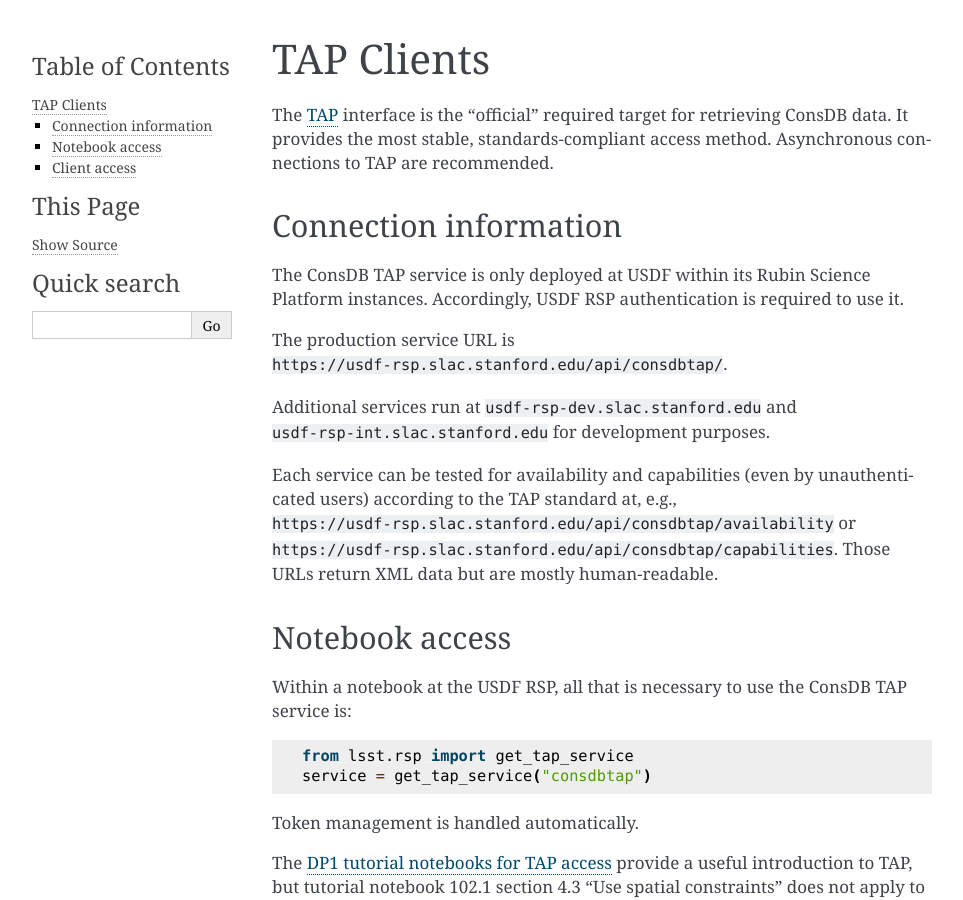
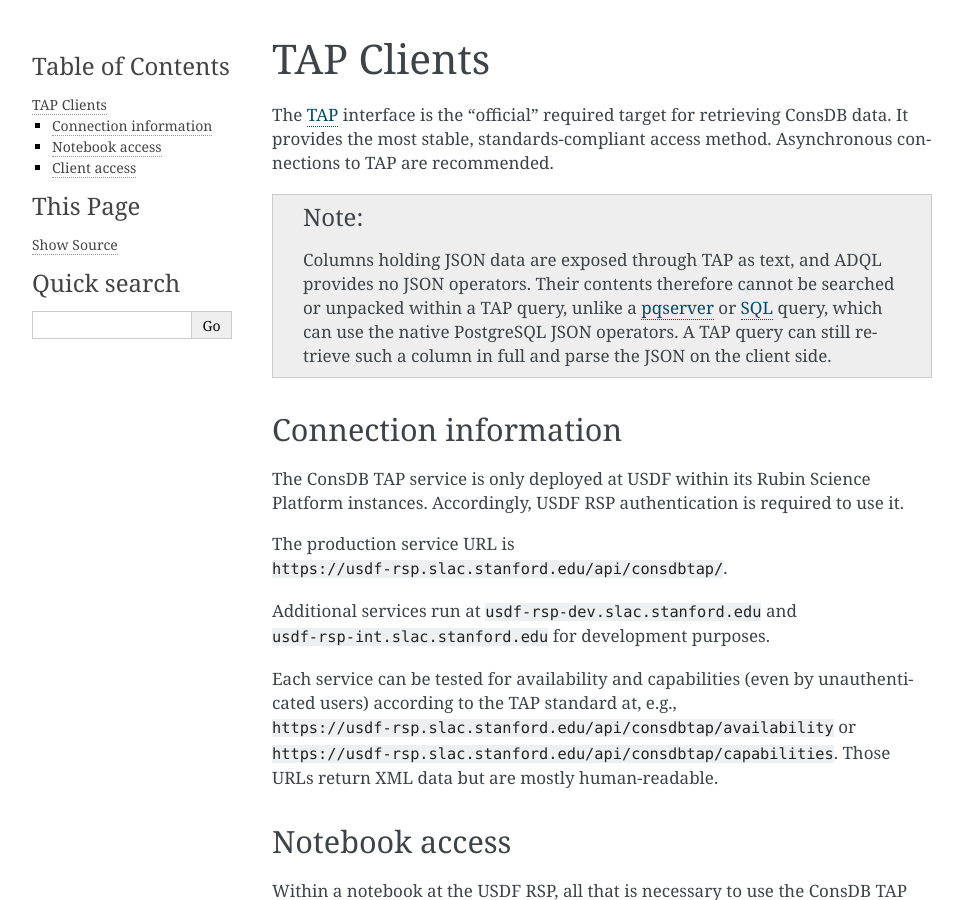
Before and after one commit to lsst-dm/consdb, a Sphinx documentation site: the page built from doc/user-guide/tap-clients.rst, in a window 1280 px wide and 900 px high. Shown: the whole window, without its empty margins (148-1111 px from the left). Built offline with Sphinx 7.4.7, drawn with Linux system fonts in a browser that asks for light colours.

Commit message:
Documentation clarifications.

```diff
--- a/doc/user-guide/tap-clients.rst
+++ b/doc/user-guide/tap-clients.rst
@@ -5,6 +5,14 @@
 The `TAP <https://www.ivoa.net/documents/TAP/>`__ interface is the "official" required target for retrieving ConsDB data.
 It provides the most stable, standards-compliant access method.
 Asynchronous connections to TAP are recommended.
+
+.. note::
+
+   Columns holding JSON data are exposed through TAP as text, and ADQL provides no JSON operators.
+   Their contents therefore cannot be searched or unpacked within a TAP query, unlike a
+   :doc:`pqserver <rest-api-and-clients>` or :doc:`SQL <sql-clients>` query, which can use the
+   native PostgreSQL JSON operators. A TAP query can still retrieve such a column in full and parse
+   the JSON on the client side.
 
 Connection information
 ======================
```
Also changed, not shown: 1 other file.
